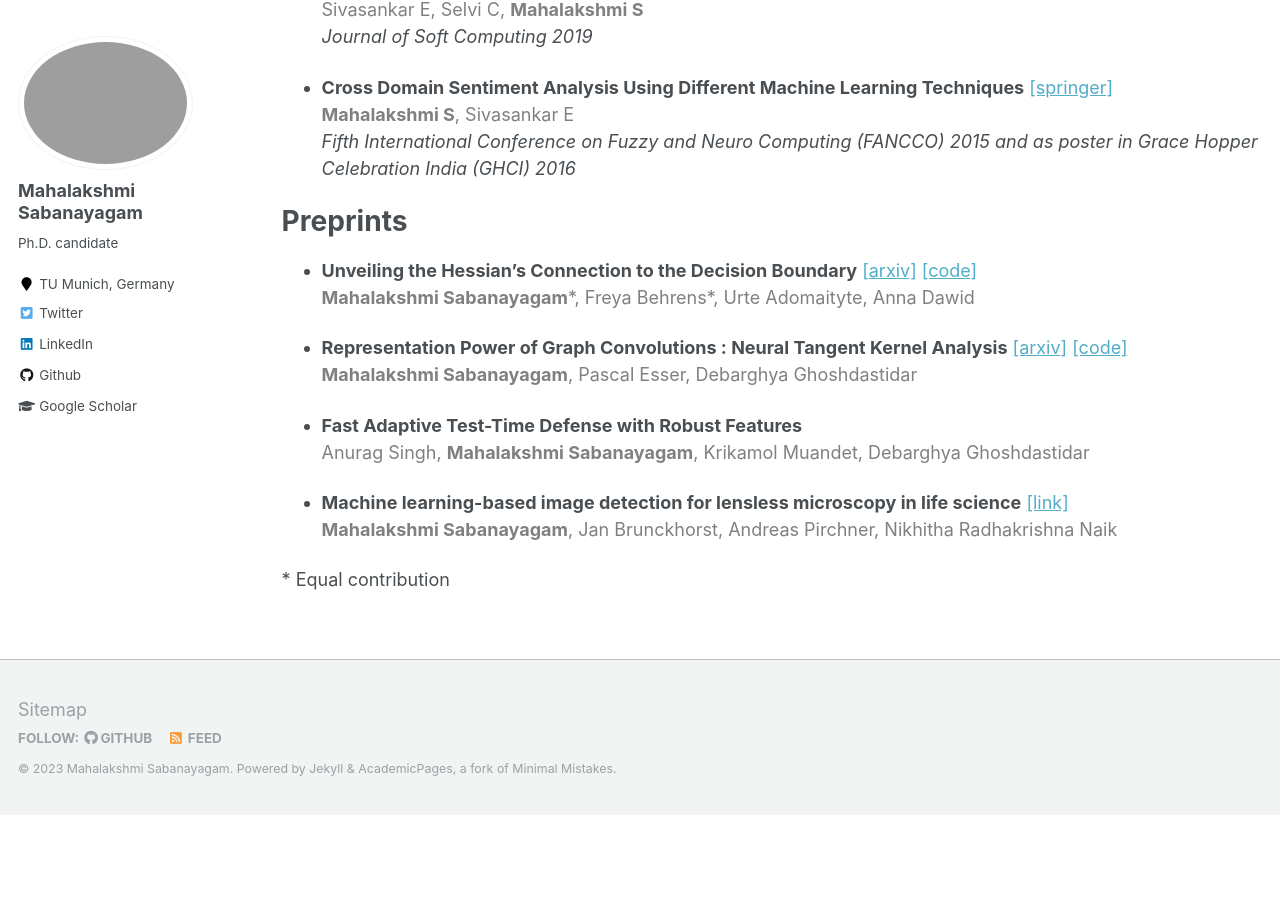
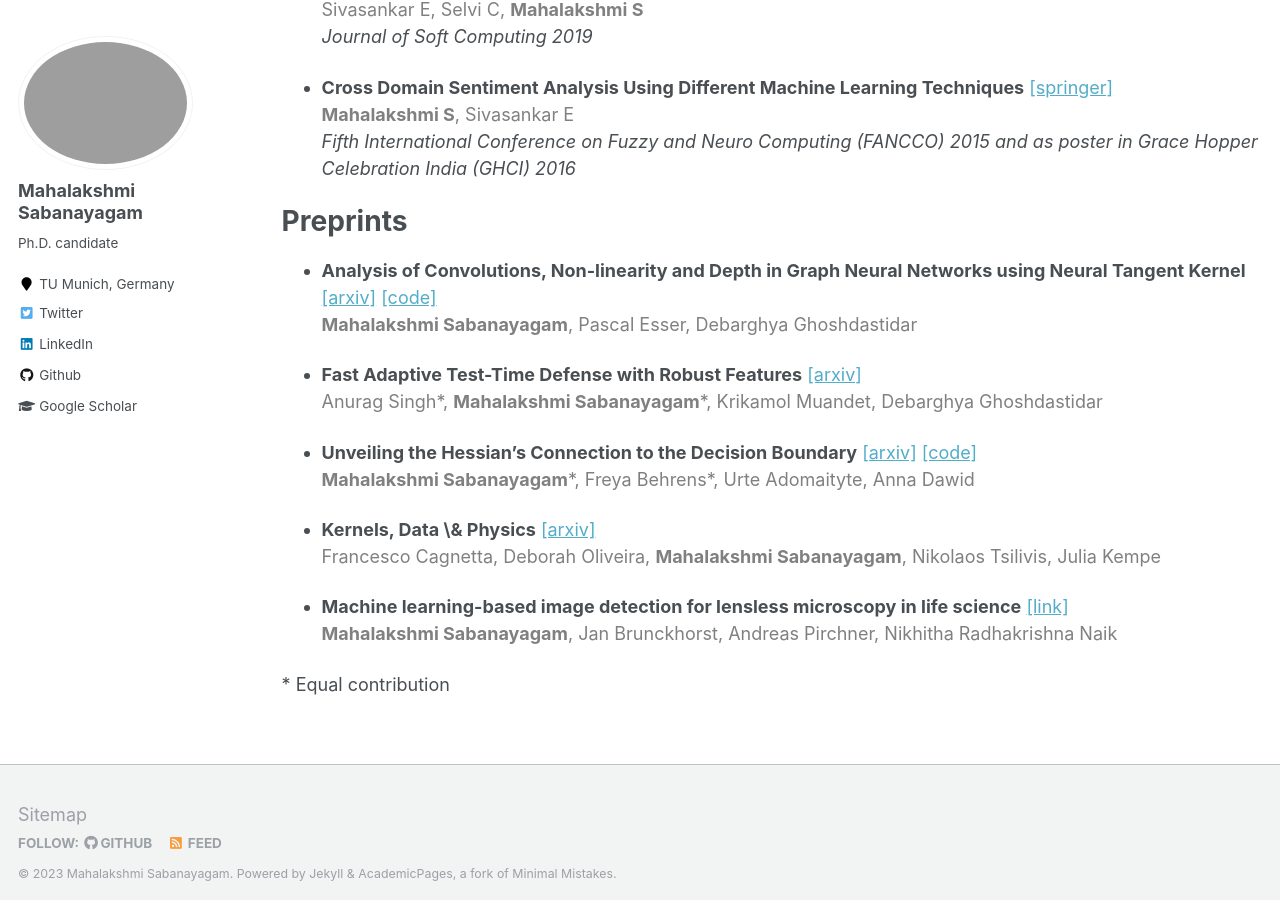
Before and after one commit to mahalakshmi-sabanayagam/mahalakshmi-sabanayagam.github.io, a Jekyll site: the page built from _pages/publications.md, in a window 1280 px wide and 900 px high, scrolled down 562 px. Built offline with Jekyll 4.4.1, drawn with Linux system fonts in a browser that asks for light colours; before the commit the page ends 1377 px from its top, so only the background shows below that.

Commit message:
update CV, publications

```diff
--- a/_pages/publications.md
+++ b/_pages/publications.md
@@ -30,16 +30,20 @@ Hopper Celebration India (GHCI) 2016_
 
 Preprints
 ====
+
+* **Analysis of Convolutions, Non-linearity and Depth in
+Graph Neural Networks using Neural Tangent Kernel** [[arxiv]](https://arxiv.org/abs/2210.09809) [[code]](https://github.com/mahalakshmi-sabanayagam/NTK_GCN)
+ <br>
+<span style="color:gray;"> **Mahalakshmi Sabanayagam**, Pascal Esser, Debarghya Ghoshdastidar </span><br>
+
+* **Fast Adaptive Test-Time Defense with Robust Features** [[arxiv]]() <br>
+<span style="color:gray;"> Anurag Singh\*, **Mahalakshmi Sabanayagam**\*, Krikamol Muandet, Debarghya Ghoshdastidar </span><br>
+
 * **Unveiling the Hessian's Connection to the Decision Boundary** [[arxiv]](https://arxiv.org/abs/2306.07104) [[code]](https://github.com/Shmoo137/Hessian-and-Decision-Boundary) <br>
 <span style="color:gray;"> **Mahalakshmi Sabanayagam**\*, Freya Behrens\*, Urte Adomaityte, Anna Dawid </span><br>
 
-* **Representation Power of Graph Convolutions : Neural Tangent Kernel Analysis** [[arxiv]](https://arxiv.org/abs/2210.09809) [[code]](https://github.com/mahalakshmi-sabanayagam/NTK_GCN)
- <br>
-<span style="color:gray;"> **Mahalakshmi Sabanayagam**, Pascal Esser, Debarghya Ghoshdastidar </span><br>
-
-* **Fast Adaptive Test-Time Defense with Robust Features** <br>
-<span style="color:gray;"> Anurag Singh, **Mahalakshmi Sabanayagam**, Krikamol Muandet, Debarghya Ghoshdastidar </span><br>
-
+* **Kernels, Data \& Physics** [[arxiv]](https://arxiv.org/pdf/2307.02693.pdf) <br>
+<span style="color:gray;"> Francesco Cagnetta, Deborah Oliveira, **Mahalakshmi Sabanayagam**, Nikolaos Tsilivis, Julia Kempe </span><br>
 
 * **Machine learning-based image detection for lensless microscopy in life science** [[link]](https://www.mdsi.tum.de/fileadmin/w00cet/di-lab/LMU_-_TUM-DI-LAB_Final_Documentation_SS19.pdf)
  <br>
```
Also changed, not shown: 1 other file.
